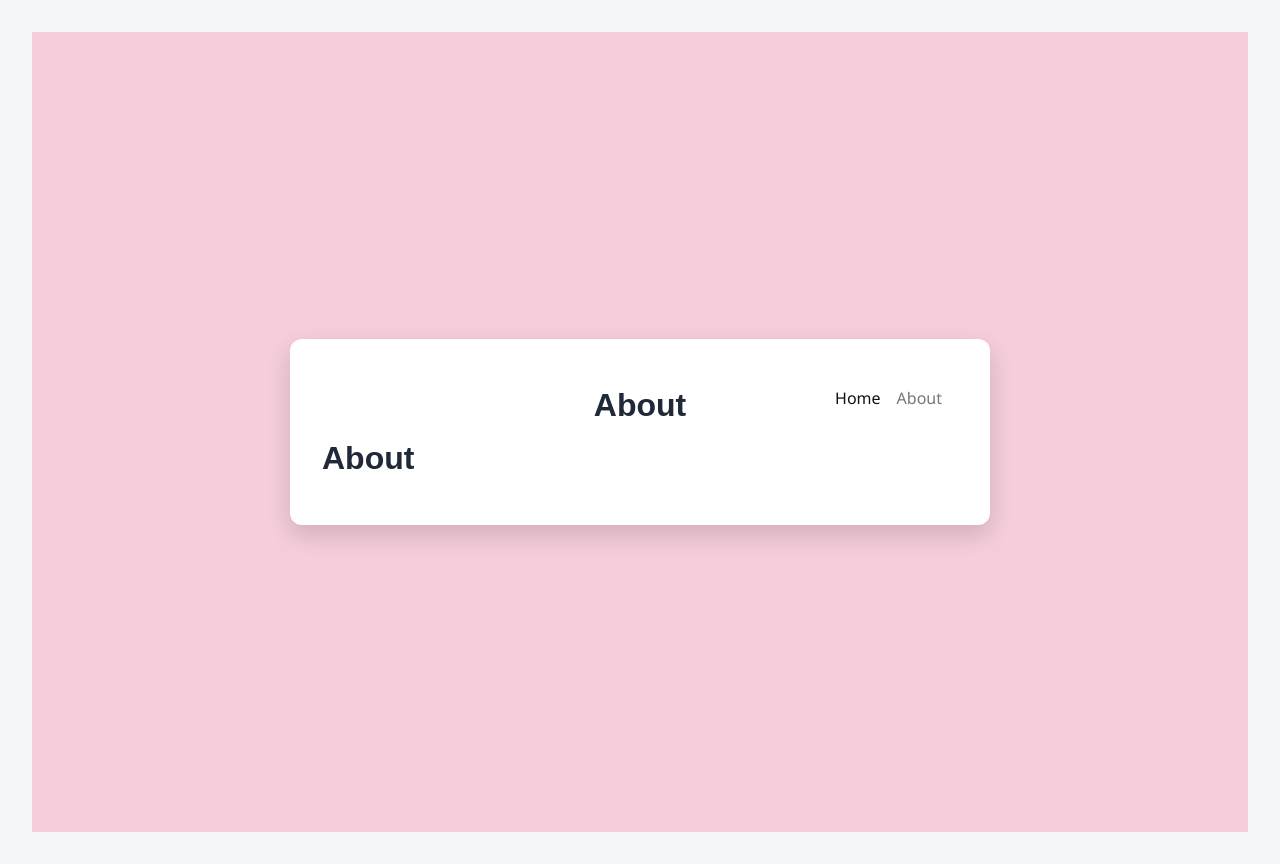
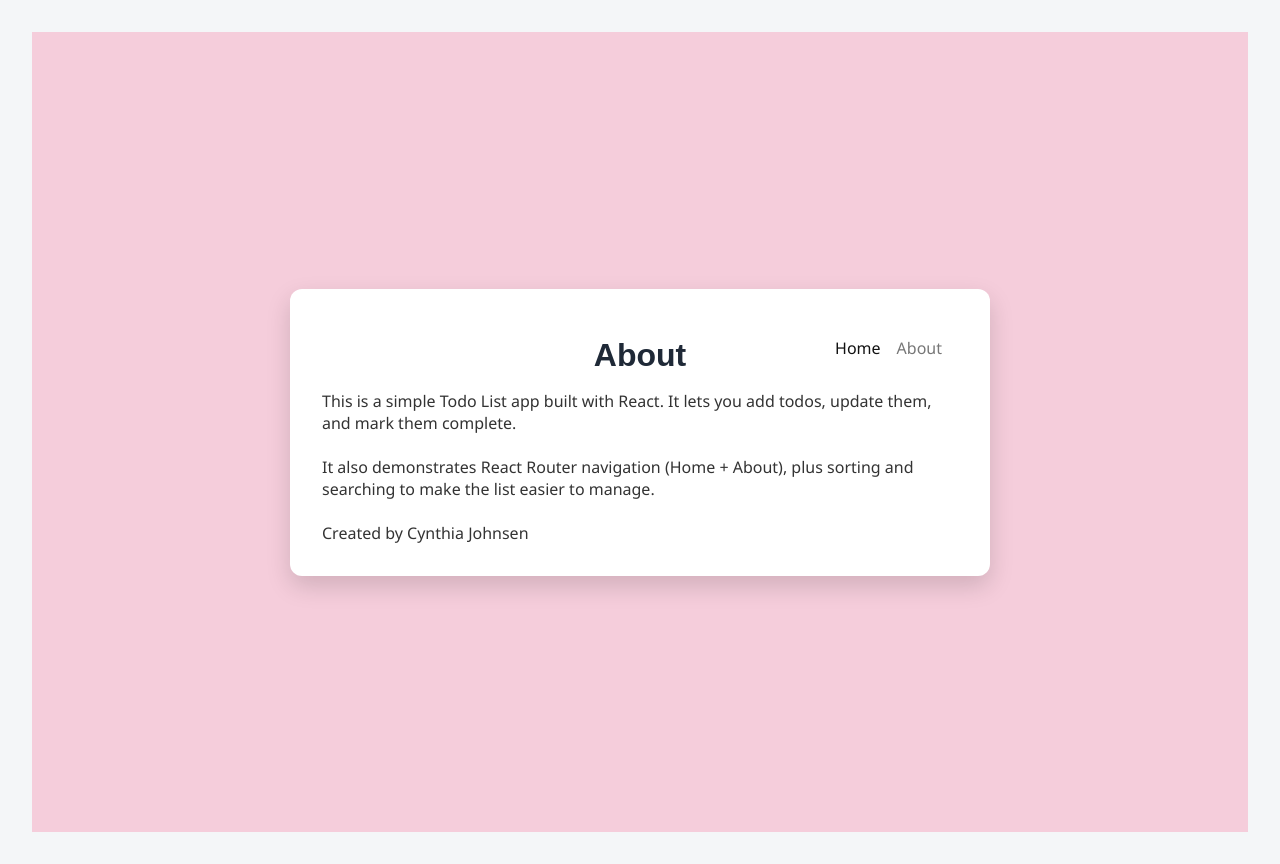
Before and after one commit to cvjohnsen/todo-list, a React (Vite) app: page /about in a window 1280 px wide. Built offline with nearby package versions, Linux system fonts and the light colour scheme; no server answers.

Commit message:
Part 2: About Page and Not Found Page - Commit 4

```diff
--- a/src/App.jsx
+++ b/src/App.jsx
@@ -4,6 +4,8 @@ import { useCallback, useEffect, useReducer, useState } from "react";
 import { useLocation, Routes, Route } from "react-router-dom";
 import Header from "./shared/Header";
 import TodosPage from "./pages/TodosPage";
+import About from "./pages/About";
+import NotFound from "./pages/NotFound";
 import {
   todosReducer as reducer,
   actions as todoActions,
@@ -233,9 +235,8 @@ const updateTodo = async (editedTodo) => {
           }
         />
 
-        <Route path="/about" element={<h1>About</h1>} />
-
-        <Route path="*" element={<h1>Not Found</h1>} />
+        <Route path="/about" element={<About />} />
+        <Route path="*" element={<NotFound />} />
       </Routes>
     </div>
   </div>
--- /dev/null
+++ b/src/pages/About.jsx
@@ -0,0 +1,19 @@
+export default function About() {
+  return (
+    <>
+      <p>
+        This is a simple Todo List app built with React. It lets you add todos,
+        update them, and mark them complete.
+      </p>
+    <br/>
+      <p>
+        It also demonstrates React Router navigation (Home + About), plus sorting
+        and searching to make the list easier to manage.
+      </p>
+     <br/>
+      <p>
+        Created by Cynthia Johnsen
+      </p>
+    </>
+  );
+}
--- /dev/null
+++ b/src/pages/NotFound.jsx
@@ -0,0 +1,11 @@
+import { Link } from "react-router-dom";
+
+export default function NotFound() {
+  return (
+    <>
+      <h2>Page not found</h2>
+      <p>Sorry, we couldn’t find that page.</p>
+      <Link to="/">← Back to Home</Link>
+    </>
+  );
+}
```
